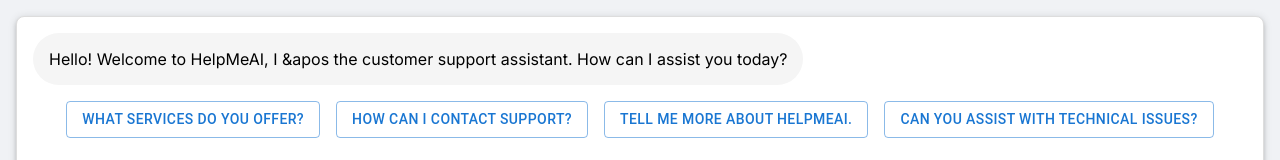
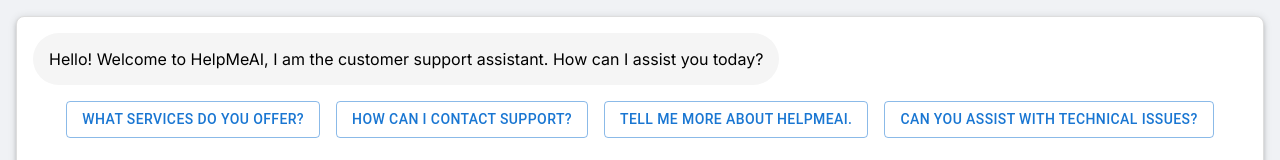
Before and after one commit to pavankumarm2505/helpmeai, a Next.js app: page / in a window 1280 px wide. Shown: the top 160 px of the page. Built offline with nearby package versions, Linux system fonts and the light colour scheme.

Commit message:
last chagnes

```diff
--- a/app/page.js
+++ b/app/page.js
@@ -1,107 +1,10 @@
-// 'use client'
-// import { Box, Button, Stack, TextField } from "@mui/material";
-// import Image from "next/image";
-// import {useState} from "react";
-
-// export default function Home() {
-//   const [ messages, setMessages] = useState([
-//     {role:'assistant',
-//     content:`Hello! Welcome to helpmeai, I'm the customer support assistant. How can I assist you today?`}
-
-// ]);
-//   const [message, setMessage] = useState('')
-
-//   const sendMessage = async () => {
-//     setMessage('')  // Clear the input field
-//     setMessages((messages) => [
-//       ...messages,
-//       { role: 'user', content: message },  // Add the user's message to the chat
-//       { role: 'assistant', content: '' },  // Add a placeholder for the assistant's response
-//     ])
-
-//     // Send the message to the server
-//     const response = fetch('/api/chat', {
-//       method: 'POST',
-//       headers: {
-//         'Content-Type': 'application/json',
-//       },
-//       body: JSON.stringify([...messages, { role: 'user', content: message }]),
-//     }).then(async (res) => {
-//       const reader = res.body.getReader()  // Get a reader to read the response body
-//       const decoder = new TextDecoder()  // Create a decoder to decode the response text
-
-//       let result = ''
-//       // Function to process the text from the response
-//       return reader.read().then(function processText({ done, value }) {
-//         if (done) {
-//           return result
-//         }
-//         const text = decoder.decode(value || new Uint8Array(), { stream: true })  // Decode the text
-//         setMessages((messages) => {
-//           let lastMessage = messages[messages.length - 1]  // Get the last message (assistant's placeholder)
-//           let otherMessages = messages.slice(0, messages.length - 1)  // Get all other messages
-//           return [
-//             ...otherMessages,
-//             { ...lastMessage, content: lastMessage.content + text },  // Append the decoded text to the assistant's message
-//           ]
-//         })
-//         return reader.read().then(processText)  // Continue reading the next chunk of the response
-//       })
-//     })
-//   }
-
-//   return(
-//       <Box
-//       width = "100vw"
-//       height = "100vh"
-//       display = "flex"
-//       justifyContent = "center"
-//       flexDirection = "column"
-//       alignItems = "center"
-//       >
-//         <Stack
-//         direction = "column"
-//         width = "600px"
-//         height = "700px"
-//         border = "1px solid black"
-//         p={2}
-//         spacing={2}>
-//           <Stack direction = "column" spacing={2} flexGrow={1} overflow = "auto" maxHeight="100%">
-//             {messages.map((message,index) => (
-//               <Box key= {index} display='flex' justifyContent={
-//                 message.role === 'assistant'? 'flex-start' : 'flex-end'
-//               }>
-//                 <Box
-//                 bgcolor={
-//                   message.role === 'assistant'? 'primary.main' : 'secondary.main'
-//                 } color="white" borderRadius={16} p={3}>
-//                   {message.content}
-//                 </Box>
-
-//               </Box>
-//             ))}
-
-//             </Stack>
-//             <Stack direction="row" spacing={2}>
-//               <TextField
-//               label="message"
-//               fullWidth
-//               value={message}
-//               onChange={(e) => setMessage(e.target.value)}/>
-//               <Button variant="contained" onClick={sendMessage}>Send</Button>
-
-//             </Stack>
-//         </Stack>
-//       </Box>
-//   )
-// }
 'use client'
 import { Box, Button, Stack, TextField } from "@mui/material";
 import { useState } from "react";
 
 export default function Home() {
   const [messages, setMessages] = useState([
-    {role: 'assistant', content: 'Hello! Welcome to HelpMeAI, I &apos the customer support assistant. How can I assist you today?'}
+    {role: 'assistant', content: 'Hello! Welcome to HelpMeAI, I am the customer support assistant. How can I assist you today?'}
   ]);
   const [message, setMessage] = useState('');
 
--- a/package.json
+++ b/package.json
@@ -9,9 +9,12 @@
     "lint": "next lint"
   },
   "dependencies": {
+    "@aws-sdk/client-bedrock": "^3.624.0",
+    "@aws-sdk/client-bedrock-runtime": "^3.624.0",
     "@emotion/react": "^11.13.0",
     "@emotion/styled": "^11.13.0",
     "@mui/material": "^5.16.7",
+    "aws-sdk": "^2.1672.0",
     "next": "14.2.5",
     "openai": "^4.55.4",
     "react": "^18",
```
Also changed, not shown: app/api/chat/route.js (line endings or trailing spaces), 1 other file (tests, documents, lock files or other folders).
